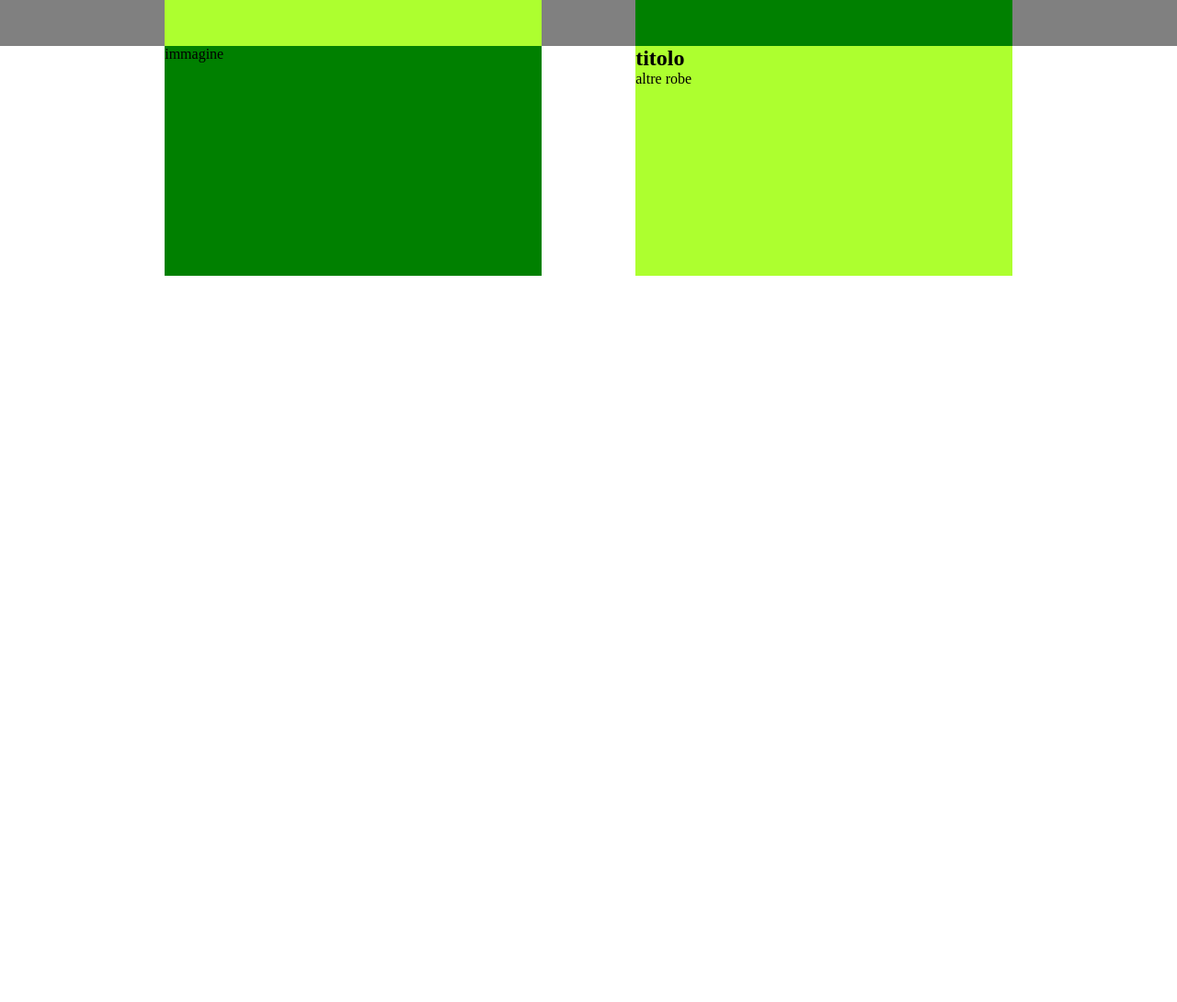
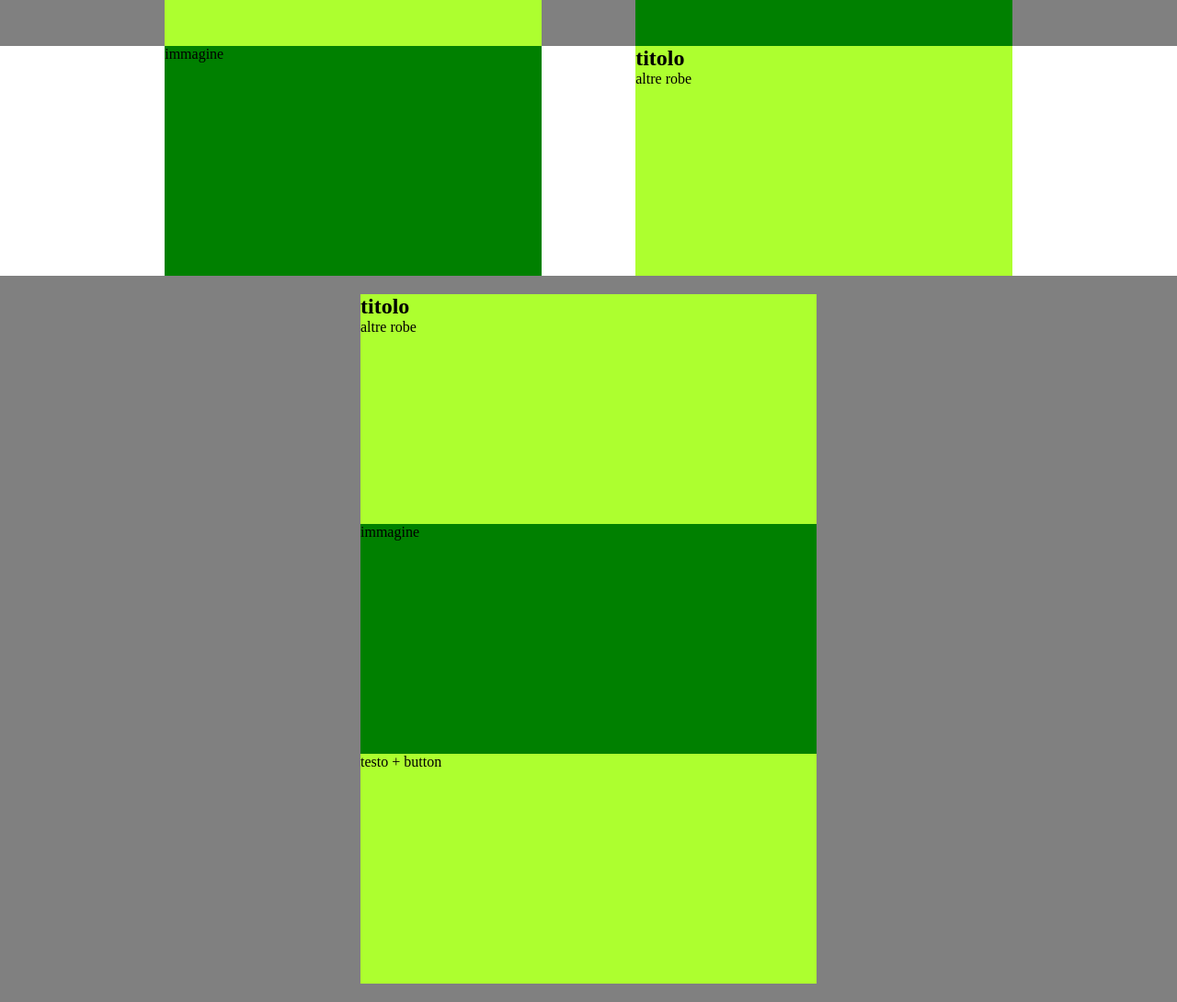
Before and after one commit to GianlucaSirianni/htmlcss-struttura-discord, a plain HTML site: page index.html in a window 1280 px wide. Shown: the part 800-1890 px from the top of the page at 92% size. Before the commit the page ends 1100 px from the top, so only its background shows below. Drawn offline with Linux system fonts and the light colour scheme.

Commit message:
4 section main

```diff
--- a/assets/css/style.css
+++ b/assets/css/style.css
@@ -86,3 +86,9 @@ nav{
 .sec2{
     background-color: grey;
 }
+
+.flexSectionBottom{
+    display: flex;
+    flex-direction: column;
+    padding: 20px;
+}
--- a/index.html
+++ b/index.html
@@ -38,6 +38,14 @@
                 <p>altre robe</p>
             </div>
         </section>
+        <section class="flexSectionBottom sec2">
+            <div id="scritte">
+                <h2>titolo</h2>
+                <p>altre robe</p>
+            </div>
+            <div id="immagine">immagine</div>
+            <div id="scritte">testo + button</div>
+        </section>
     </main>
 </body>
 </html>
```
